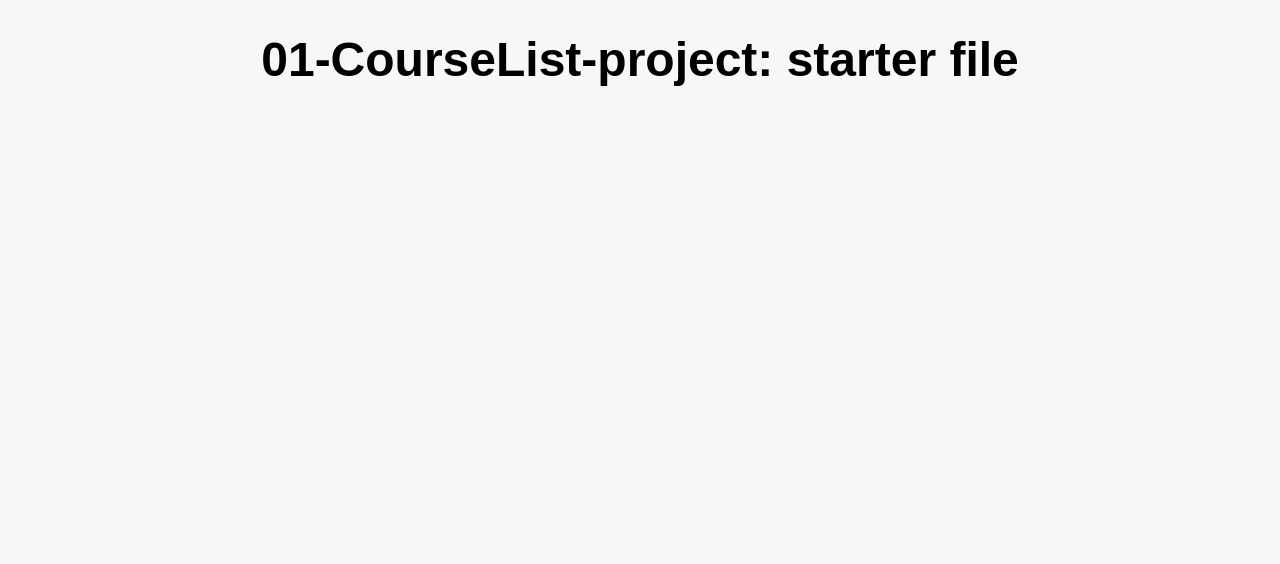
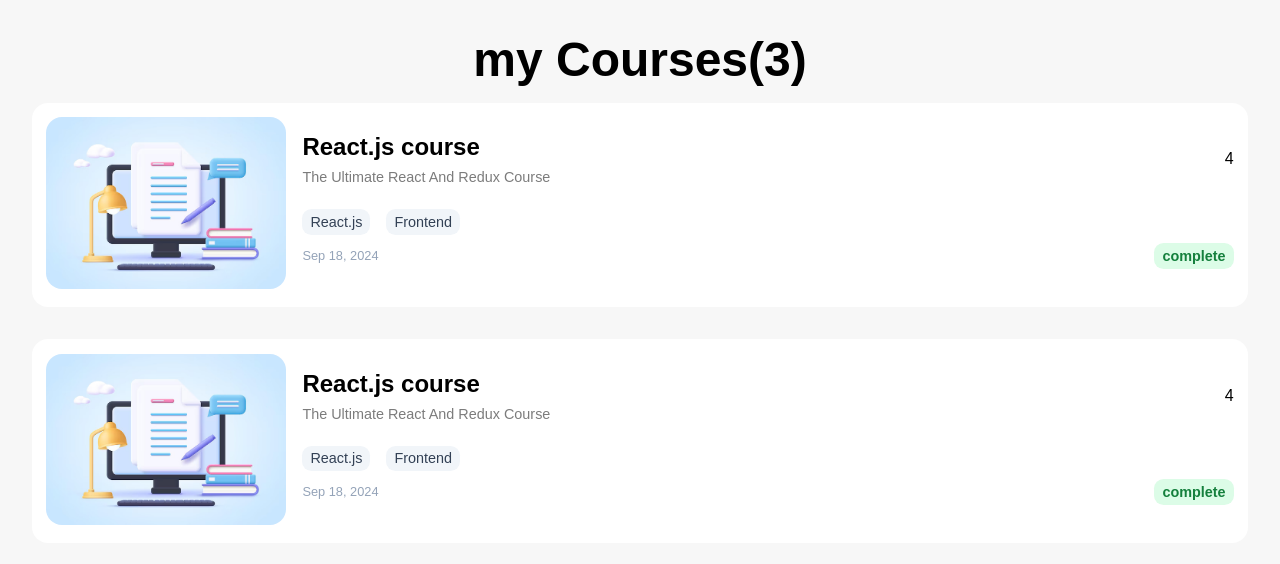
Before and after one commit to N-Baghernejad/course-list, a React (Vite) app: page / in a window 1280 px wide. Shown: the top 564 px of the page. Built offline with nearby package versions, Linux system fonts and the light colour scheme.

Commit message:
add one component

```diff
--- a/src/App.jsx
+++ b/src/App.jsx
@@ -1,4 +1,6 @@
 import "./App.css";
+import CourseList from "./components/CourseList";
+
 const courses = [
   {
     id: 1,
@@ -36,7 +38,13 @@
 
 
 function App() {
-  return <h1 className="">01-CourseList-project: starter file</h1>;
+  return(
+    <div>
+      <h1>my Courses(3)</h1>
+      <CourseList/>
+      <CourseList/>
+    </div>
+  );
 }
 
 export default App;
--- /dev/null
+++ b/src/components/CourseList.jsx
@@ -0,0 +1,38 @@
+function CourseList(){
+    return(
+      <div className="course-list">
+      <div className="course-item">
+        <div className="course-item__img">
+          <img src="/images/img1.jpg" alt="image-1" />
+        </div>
+        <div className="course-item__detail">
+          <div className="course-item__body">
+            <div>
+              <p className="title">React.js course</p>
+              <p className="desc">The Ultimate React And Redux Course</p>
+            </div>
+            <span className="rate">4</span>
+          </div>
+          <div className="course-item__footer">
+            <div className="tags">
+              <span className="badge badge--secondary">React.js</span>
+              <span className="badge badge--secondary">Frontend</span>
+            </div>
+            <div className="caption">
+              <div className="date">
+                {new Date().toLocaleDateString("en-US",
+                  {month:"short",
+                  year:"numeric",
+                  day:"numeric",
+                  })}
+              </div>
+              <p className="badge badge--primary">complete</p>
+            </div>
+
+          </div>
+        </div>
+      </div>
+    </div>
+    )
+  }
+  export default CourseList;
```
